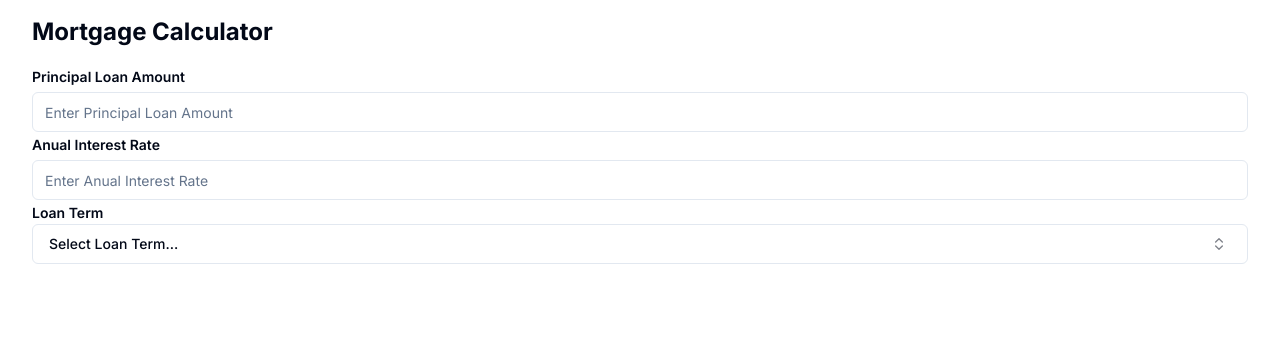
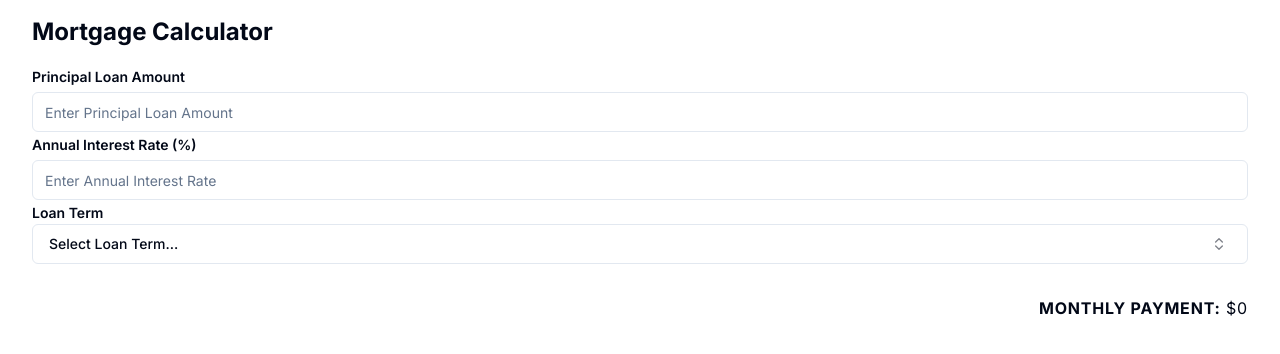
Before and after one commit to EmmanuelORivera/mortgage-calculator, a Next.js app: page / in a window 1280 px wide. Shown: the top 354 px of the page. Built offline with nearby package versions, Linux system fonts and the light colour scheme.

Commit message:
feat: useEffect to change the value

```diff
--- a/src/components/mortgage-calculator/MortgageCalculator.tsx
+++ b/src/components/mortgage-calculator/MortgageCalculator.tsx
@@ -1,13 +1,37 @@
 'use client'
-import { useState } from 'react'
+import { useEffect, useState } from 'react'
 import { Label } from '../ui/label'
 import { Input } from '../ui/input'
 import ComboBox from '../ui/combobox'
 import loanTerms from '@/constants/loanTerms'
+import { mortgagePayments } from '@/lib/utils'
 
 const MortgageCalculator = () => {
   const [selectedLoanTerm, setSelectedLoanTerm] = useState('')
+  const [principalLoan, setPrincipalLoan] = useState('')
+  const [annualInterestRate, setAnnualInterestRate] = useState('')
+  const [monthlyPayment, setMonthlyPayment] = useState(0)
 
+  useEffect(() => {
+    if (selectedLoanTerm && principalLoan && annualInterestRate) {
+      const monthlyPayment = mortgagePayments(
+        Number(principalLoan),
+        Number(annualInterestRate),
+        Number(selectedLoanTerm)
+      )
+
+      setMonthlyPayment(monthlyPayment)
+    }
+  }, [selectedLoanTerm, principalLoan, annualInterestRate])
+
+  const handleAnnualInterestRateChange = (
+    e: React.ChangeEvent<HTMLInputElement>
+  ) => {
+    const value = e.target.value
+    if (value === '' || (Number(value) >= 0 && Number(value) <= 100)) {
+      setAnnualInterestRate(value)
+    }
+  }
   return (
     <section>
       <h2 className="text-2xl my-4 font-bold">Mortgage Calculator</h2>
@@ -18,16 +42,20 @@ const MortgageCalculator = () => {
         id="loan"
         className="mt-1"
         placeholder="Enter Principal Loan Amount"
+        value={principalLoan}
+        onChange={(e) => setPrincipalLoan(e.target.value)}
         type="number"
       />
 
       <Label htmlFor="interestRate" className="font-semibold">
-        Anual Interest Rate
+        Annual Interest Rate (%)
       </Label>
       <Input
         id="interestRate"
         className="mt-1"
-        placeholder="Enter Anual Interest Rate"
+        placeholder="Enter Annual Interest Rate"
+        value={annualInterestRate}
+        onChange={handleAnnualInterestRateChange}
         type="number"
       />
 
@@ -42,6 +70,10 @@ const MortgageCalculator = () => {
         value={selectedLoanTerm}
         setValue={setSelectedLoanTerm}
       />
+
+      <p className="uppercase tracking-wider mt-8 text-right">
+        <span className="font-bold">Monthly Payment:</span> ${monthlyPayment}
+      </p>
     </section>
   )
 }
```
